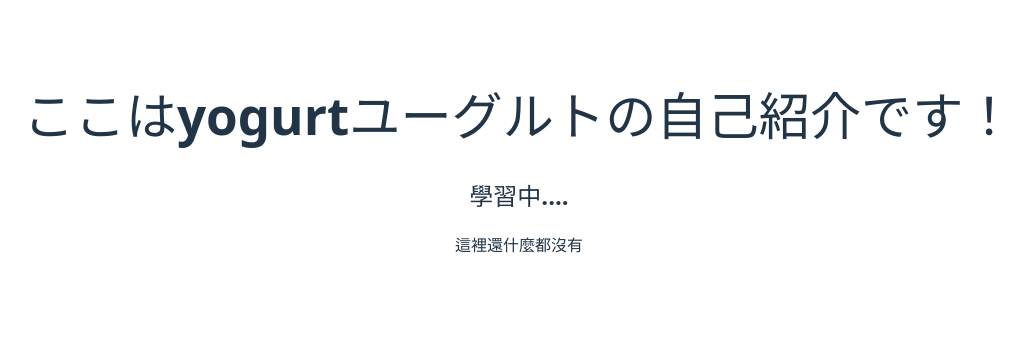
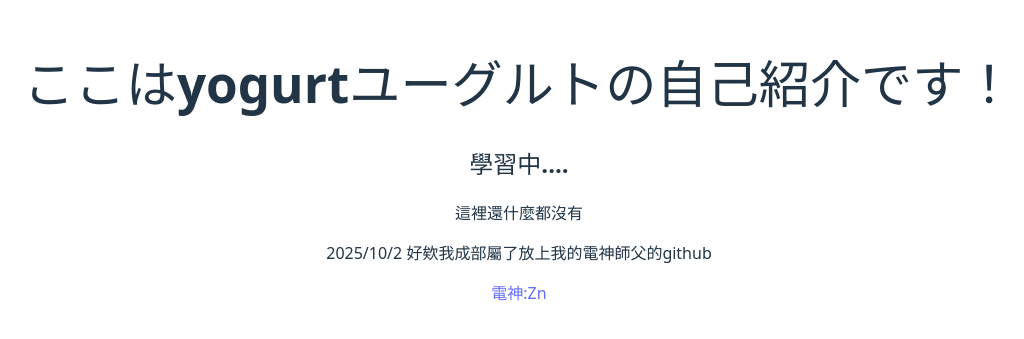
Before and after one commit to yogurt0617/aboutMeee, a React (Vite) app: page / in a window 1280 px wide. Shown: the part 237-576 px from the top of the page, without its empty margins (121-1145 px from the left). Built offline with nearby package versions, Linux system fonts and the light colour scheme.

Commit message:
部屬成功，感謝zn電神

```diff
--- a/src/App.jsx
+++ b/src/App.jsx
@@ -9,6 +9,8 @@ function App() {
       <h1>{yogurt}</h1>
       <h2>學習中....</h2>
       <p>這裡還什麼都沒有</p>
+      <p>2025/10/2 好欸我成部屬了放上我的電神師父的github</p>
+      <a href="https://github.com/yuzen9622" >電神:Zn</a>
     </>
   )
 }
```
